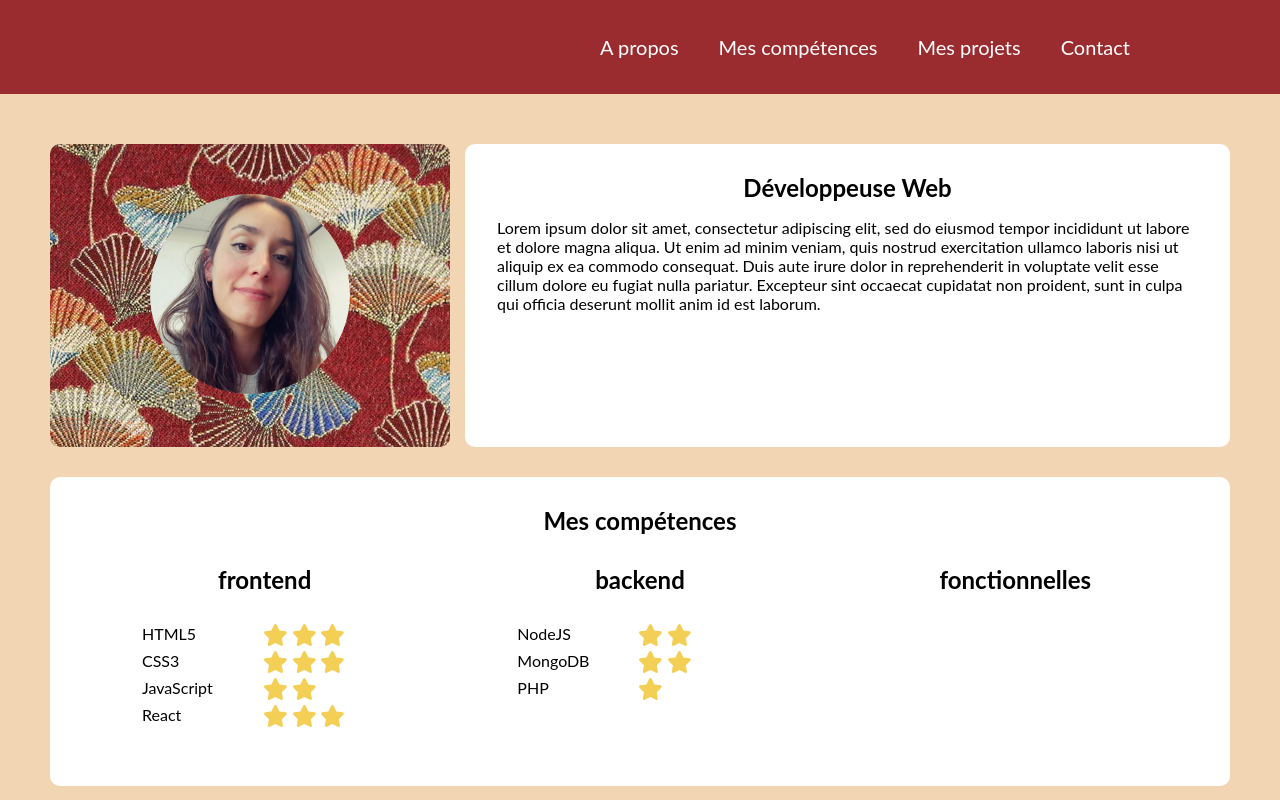
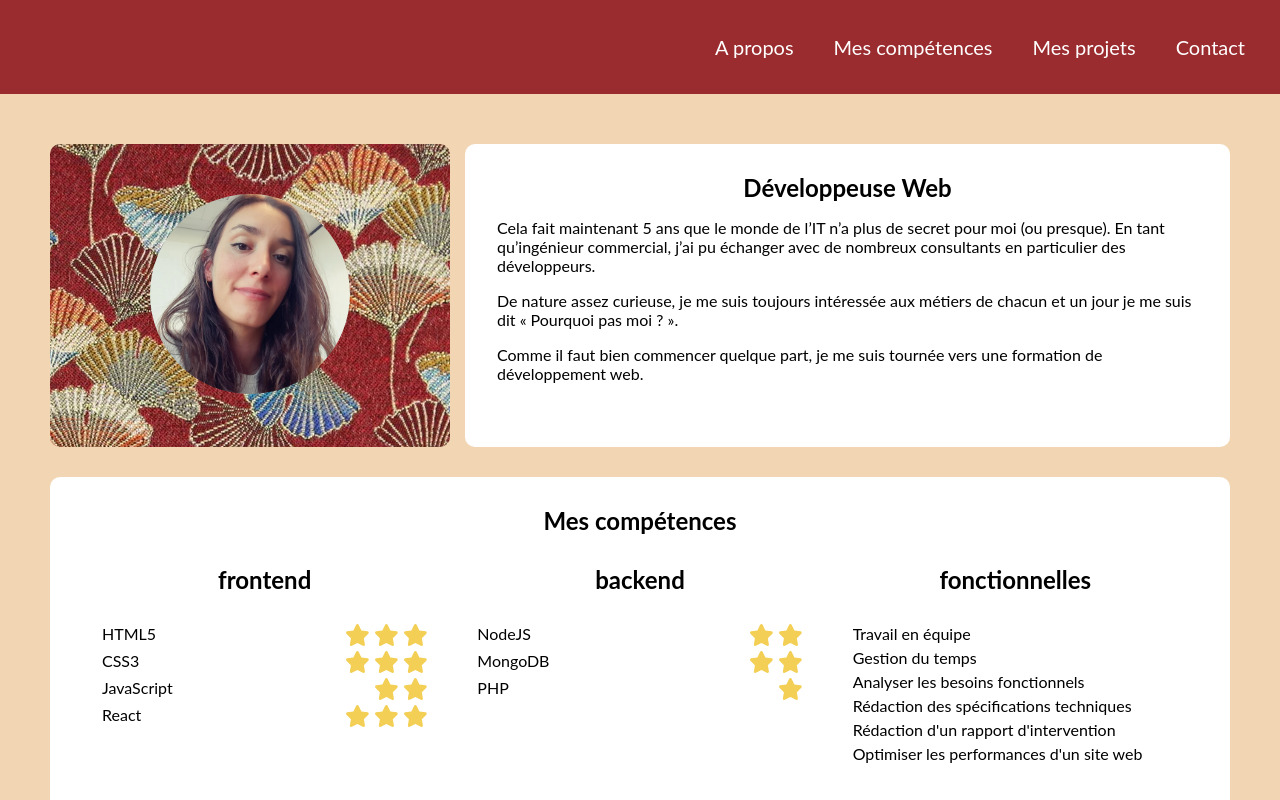
Before and after one commit to Anayot/PROJET-8, a React (Create React App) app: page / in a window 1280 px wide. Shown: the top 800 px of the page. Built offline with nearby package versions, Linux system fonts and the light colour scheme.

Commit message:
Version terminée sans les descritions

```diff
--- a/package.json
+++ b/package.json
@@ -11,6 +11,7 @@
     "react": "^18.2.0",
     "react-dom": "^18.2.0",
     "react-router-dom": "^6.16.0",
+    "react-router-hash-link": "^2.4.3",
     "react-scripts": "5.0.1",
     "styled-components": "^5.3.11"
   },
--- a/public/assets/projets.json
+++ b/public/assets/projets.json
@@ -16,7 +16,9 @@
         "id": "2",
         "title": "Création d'une application web avec React",
         "description": "Lorem ipsum dolor sit amet, consectetur adipiscing elit, sed do eiusmod tempor incididunt ut labore et dolore magna aliqua. Ut enim ad minim veniam, quis nostrud exercitation ullamco laboris nisi ut aliquip ex ea commodo consequat. Duis aute irure dolor in reprehenderit in voluptate velit esse cillum dolore eu fugiat nulla pariatur. Excepteur sint occaecat cupidatat non proident, sunt in culpa qui officia deserunt mollit anim id est laborum.",
-        "cover": ["/assets/photos/projet-2-cover-photo.png"],
+        "cover": ["/assets/photos/projet-2-cover-photo.png",
+            "/assets/photos/projet-3-cover-photo.png"
+        ],
         "github": "https://github.com/Anayot/PROJET-6.git",
         "technologies": [
             "HTML5",
--- a/public/assets/skills.json
+++ b/public/assets/skills.json
@@ -40,7 +40,12 @@
     {
         "title": "fonctionnelles",
         "technologies": [
-
+            {"name": "Travail en équipe"},
+            {"name": "Gestion du temps"},
+            {"name": "Analyser les besoins fonctionnels"},
+            {"name": "Rédaction des spécifications techniques"},
+            {"name": "Rédaction d'un rapport d'intervention"},
+            {"name": "Optimiser les performances d'un site web"}
         ]
     }
 ]
--- a/public/index.html
+++ b/public/index.html
@@ -24,9 +24,17 @@
       work correctly both with client-side routing and a non-root public URL.
       Learn how to configure a non-root public URL by running `npm run build`.
     -->
-    <title>React App</title>
+    <title>Mon portfolio</title>
   </head>
   <body>
+
+    <!-- A little help for the Netlify post-processing bots -->
+    <form name="contact" netlify netlify-honeypot="bot-field" hidden>
+      <input type="text" name="name" />
+      <input type="email" name="email" />
+      <textarea name="message"></textarea>
+    </form>
+
     <noscript>You need to enable JavaScript to run this app.</noscript>
     <div id="root"></div>
     <!--
--- a/src/components/ContactForm.jsx
+++ b/src/components/ContactForm.jsx
@@ -1,5 +1,6 @@
 import styled from "styled-components"
-import { MediaMobile } from "../utils/style/GlobalStyle"
+import { MediaMobile, MediaTablet } from "../utils/style/GlobalStyle"
+import { useState } from "react"
 
 
 const FormContainer = styled.div`
@@ -12,6 +13,9 @@ const FormContainer = styled.div`
 const FormTitle = styled.h1`
     color: white;
     margin: 0;
+    ${MediaTablet} {
+        font-size: 26px;
+    }
     ${MediaMobile} {
         font-size: 22px;
     }
@@ -27,6 +31,10 @@ const FormLabels = styled.form`
 const LabelForm = styled.label`
     color: white;
     margin: 30px 0 10px 0;
+    ${MediaTablet} {
+        font-size: 16px;
+        margin: 15px 0 5px 0;
+    }
     ${MediaMobile} {
         font-size: 14px;
         margin: 15px 0 5px 0;
@@ -69,10 +77,13 @@ const ButtonForm = styled.button`
 
 
 function ContactForm() {
+
+
     return (
-        <FormContainer>
+        <FormContainer id="contact">
             <FormTitle>Contactez-moi</FormTitle>
-            <FormLabels onSubmit={"submit"}>
+            <FormLabels >
+                <input type="hidden" name="form-name" value="contact" />
                 <LabelForm htmlFor="name">nom : </LabelForm>
                 <InputForm type="text" name="name"/>
 
--- a/src/components/SkillCard.jsx
+++ b/src/components/SkillCard.jsx
@@ -19,12 +19,12 @@ const SkillTitle = styled.h2`
 `
 
 const Skill = styled.div`
-    padding: 20px 50px;
+    padding: 20px 10px;
     display: flex;
     flex-direction: column;
     align-items: flex-start;
     gap: 5px;
-    width: 100%;
+
     ${MediaMobile} {
         font-size: 12px;
         padding: 0 5px;
@@ -33,15 +33,10 @@ const Skill = styled.div`
 `
 
 const SkillItem = styled.div`
-    display: grid;
-    grid-template-columns: 1fr 1fr;
-    width: 70%;
-    ${MediaTablet} {
-        width: 130%;
-    }
-    ${MediaMobile} {
-        width: 100%
-    }
+    display: flex;
+    flex-direction: row;
+    justify-content: space-between;
+    width: 100%;
 `
 
 function SkillCard({title, skills}) {
--- a/src/layouts/Header.jsx
+++ b/src/layouts/Header.jsx
@@ -1,47 +1,108 @@
 import styled from 'styled-components'
-import { Link } from 'react-router-dom'
+import { HashLink as NavLink } from 'react-router-hash-link'
 import { MediaMobile } from "../utils/style/GlobalStyle"
+import { FontAwesomeIcon } from "@fortawesome/react-fontawesome"
+import { faBars } from "@fortawesome/free-solid-svg-icons"
+import { useState } from 'react'
+import { useEffect } from 'react'
+import { useCallback } from 'react'
 
 
-const HeaderContainer = styled.div`
+const HeaderContainer = styled.nav`
     background-color: #9a2b2e;
     display: flex;
     flex-direction: row;
     justify-content: flex-end;
-`
-
-const MenuHeader = styled.nav`
-    display: flex;
-    justify-content: space-between;
-    gap: 40px;
-    margin: 35px 150px;
-    font-size: 20px;
     ${MediaMobile} {
-        margin: 20px
+        flex-direction: column;
+        align-items: end;
     }
 `
 
-const StyleLink = styled(Link)`
+const BurgerIcon = styled(FontAwesomeIcon)`
+    display: none;
+    color: white;
+    font-size: 30px;
+    width: 30px;
+    margin: 10px 20px;
+    ${MediaMobile} {
+        display: flex;
+
+    }
+`
+
+const MenuHeader = styled.ul`
+    display: flex;
+    flex-direction: row;
+    gap: 40px;
+    margin: 35px;
+    font-size: 20px;
+    & li {
+        list-style: none;
+    }
+    ${MediaMobile} {
+        margin: 0;
+        width: 100%;
+        flex-direction: column;
+        align-items: center;
+        gap: 10px;
+        margin: 0 0 5px 0;
+    }
+`
+
+const StyleLink = styled(NavLink)`
     color: white;
     text-decoration: none;
     &: hover,
-    &: active {
+    &: focus {
         color: #f3cf55;
     }
     ${MediaMobile} {
-        font-size: 12px;
+        font-size: 14px;
+        &: hover,
+    &: focus {
+        color: #f3cf55;
+    }
     }
 `
 
+
 function Header() {
+    const [menuOpen, setMenuOpen] = useState(true)
+    const burgerMenu = () => {
+        if(!menuOpen) {
+            setMenuOpen(true)
+        } else {
+            setMenuOpen(false)
+        }
+    }
+
+    const [isMobile, setIsMobile] = useState(window.innerWidth < 768)
+
+    const onResize = useCallback((e) => {
+        setIsMobile(window.innerWidth < 768)
+        console.log(window.innerWidth)
+    }, [setIsMobile])
+
+    useEffect(() => {
+        window.addEventListener('resize', onResize)
+        return (
+            () => {window.removeEventListener('resize', onResize)}
+            )
+        }, [onResize])
+
+        console.log(menuOpen, isMobile)
     return (
         <HeaderContainer>
-            <MenuHeader>
-                <StyleLink to="/" className="nav-link">A propos</StyleLink>
-                <StyleLink to="/" className="nav-link">Mes compétences</StyleLink>
-                <StyleLink to="/projects" className="nav-link">Mes projets</StyleLink>
-                <StyleLink to="/" className="nav-link">Contact</StyleLink>
-            </MenuHeader>
+            <BurgerIcon onClick={burgerMenu} icon={faBars}/>
+            {(menuOpen || (!isMobile)) &&
+                <MenuHeader>
+                    <li><StyleLink to="/" >A propos</StyleLink></li>
+                    <li><StyleLink to="/#skills" >Mes compétences</StyleLink></li>
+                    <li><StyleLink to="/projects" >Mes projets</StyleLink></li>
+                    <li><StyleLink to="/#contact" >Contact</StyleLink></li>
+                </MenuHeader>
+            }
         </HeaderContainer>
     )
 }
--- a/src/pages/HomePage.jsx
+++ b/src/pages/HomePage.jsx
@@ -33,7 +33,7 @@ const DescriptionContainer = styled.div`
 const PictureContainer = styled.div`
     border-radius: 10px;
     width: 50%;
-    background-image: url("./assets/photos/banner-projets.jpeg");
+    background-image: url("/assets/photos/banner-projets.jpeg");
     ${MediaMobile} {
         width: 100%;
         height: 125px;
@@ -155,15 +155,17 @@ function HomePage() {
                 </PictureContainer>
                 <AboutMe>
                     <h2>Développeuse Web</h2>
-                    <p>Lorem ipsum dolor sit amet, consectetur adipiscing elit, sed do eiusmod tempor incididunt ut labore et dolore magna aliqua. Ut enim ad minim veniam, quis nostrud exercitation ullamco laboris nisi ut aliquip ex ea commodo consequat. Duis aute irure dolor in reprehenderit in voluptate velit esse cillum dolore eu fugiat nulla pariatur. Excepteur sint occaecat cupidatat non proident, sunt in culpa qui officia deserunt mollit anim id est laborum.</p>
+                    <p>Cela fait maintenant 5 ans que le monde de l’IT n’a plus de secret pour moi (ou presque). En tant qu’ingénieur commercial, j’ai pu échanger avec de nombreux consultants en particulier des développeurs.</p>
+                    <p>De nature assez curieuse, je me suis toujours intéressée aux métiers de chacun et un jour je me suis dit « Pourquoi pas moi ? ».</p>
+                    <p>Comme il faut bien commencer quelque part, je me suis tournée vers une formation de développement web.</p>
                 </AboutMe>
             </DescriptionContainer>
             <HomeBox>
                 <SkillsContainer>
-                    <SkillsTitle>Mes compétences</SkillsTitle>
+                    <SkillsTitle id="skills">Mes compétences</SkillsTitle>
                     <SkillsCards>
                     {skills.map((item) => (
-                        <SkillCard
+                        <SkillCard key={item.title}
                             title={item.title}
                             skills={item.technologies}
                         />
--- a/src/pages/ProjectPage.jsx
+++ b/src/pages/ProjectPage.jsx
@@ -3,18 +3,37 @@ import { useFetchProjects } from "../utils/hooks/FetchProjects"
 import { useState, useEffect } from "react"
 import Carrousel from "../components/Carrousel"
 import styled from "styled-components"
+import { MediaMobile, MediaTablet } from "../utils/style/GlobalStyle"
 
 const ProjectContainer = styled.div`
     margin: 50px;
     background-color: white;
     border-radius: 10px;
     padding: 40px;
+    & h1 {
+        text-align: center;
+    }
+    ${MediaTablet} {
+        padding: 20px;
+    }
+    ${MediaMobile} {
+        margin: 10px;
+        border-radius: 0;
+        & h1 {
+            font-size: 20px;
+        }
+    }
 `
 
 const ProjectInformation = styled.div`
     display: grid;
     grid-template-columns: 1fr 1fr;
     gap: 20px;
+    ${MediaMobile} {
+        display: flex;
+        flex-direction: column-reverse;
+        gap: 10px;
+    }
 `
 
 const ProjectDetail = styled.div`
@@ -22,6 +41,14 @@ const ProjectDetail = styled.div`
     display: flex;
     flex-direction: column;
     gap: 10px;
+    ${MediaMobile} {
+        margin: 0;
+        padding: 5px;
+        & h2 {
+            margin: 0;
+            font-size: 18px;
+        }
+    }
 
 `
 
@@ -30,6 +57,9 @@ const Skills = styled.div`
     flex-direction : row;
     flex-wrap: wrap;
     gap: 10px;
+    ${MediaMobile} {
+        justify-content: center;
+    }
 `
 
 const Skill = styled.div`
@@ -38,6 +68,9 @@ const Skill = styled.div`
     text-align: center;
     padding: 5px 10px;
     color: white;
+    ${MediaMobile} {
+        font-size: 14px;
+    }
 `
 
 const Link = styled.a`
@@ -46,6 +79,11 @@ const Link = styled.a`
     cursor: pointer;
     & img {
         width: 40px;
+    }
+    ${MediaMobile} {
+        & img {
+            width: 20px;
+        }
     }
 `
 
```
Also changed, not shown: src/components/Error.jsx (+42 -1 lines), src/components/Filters.jsx (+11 -4 lines), src/pages/Projects.jsx (+26 -3 lines), 1 other file (tests, documents, lock files or other folders).
